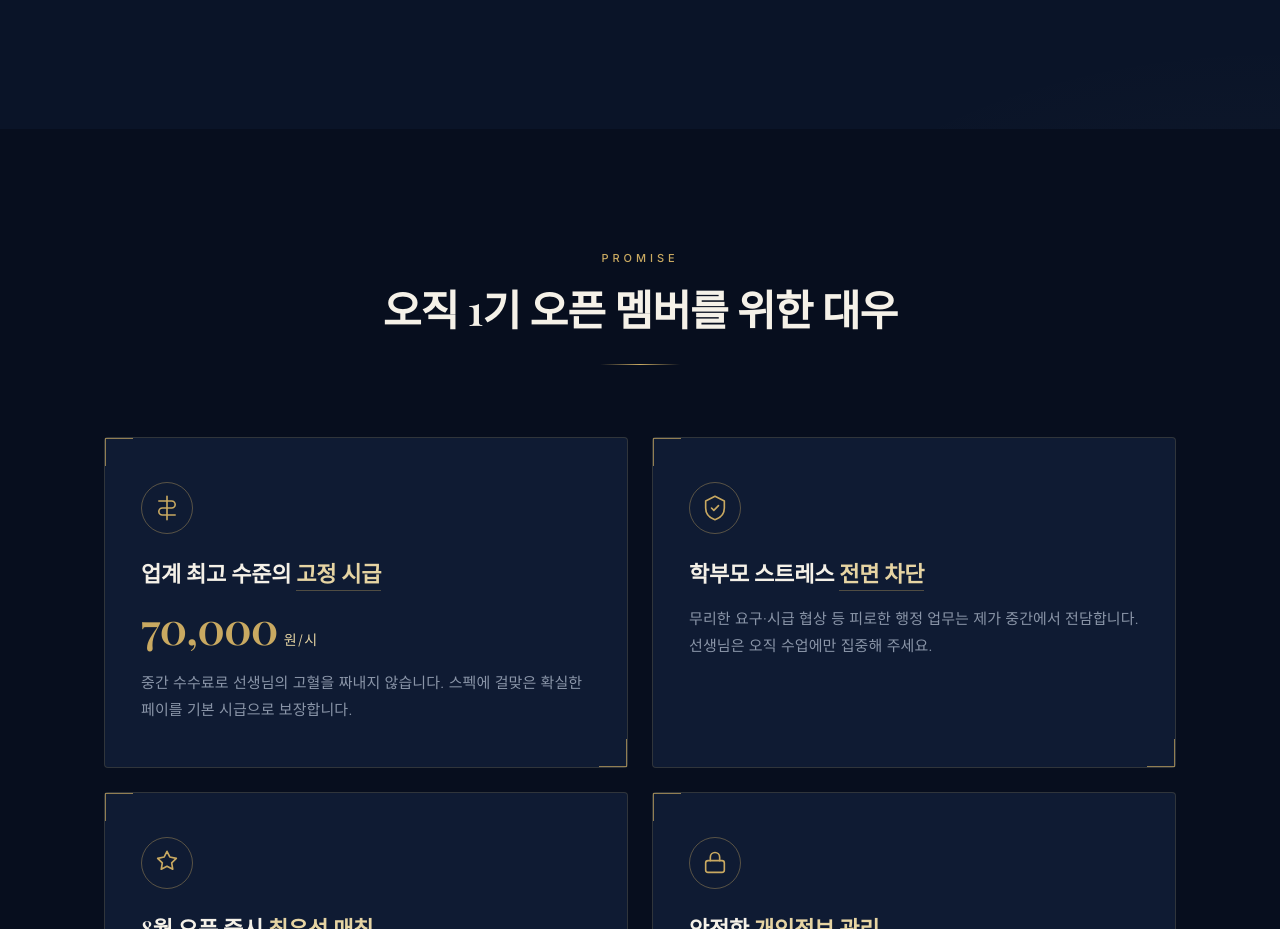
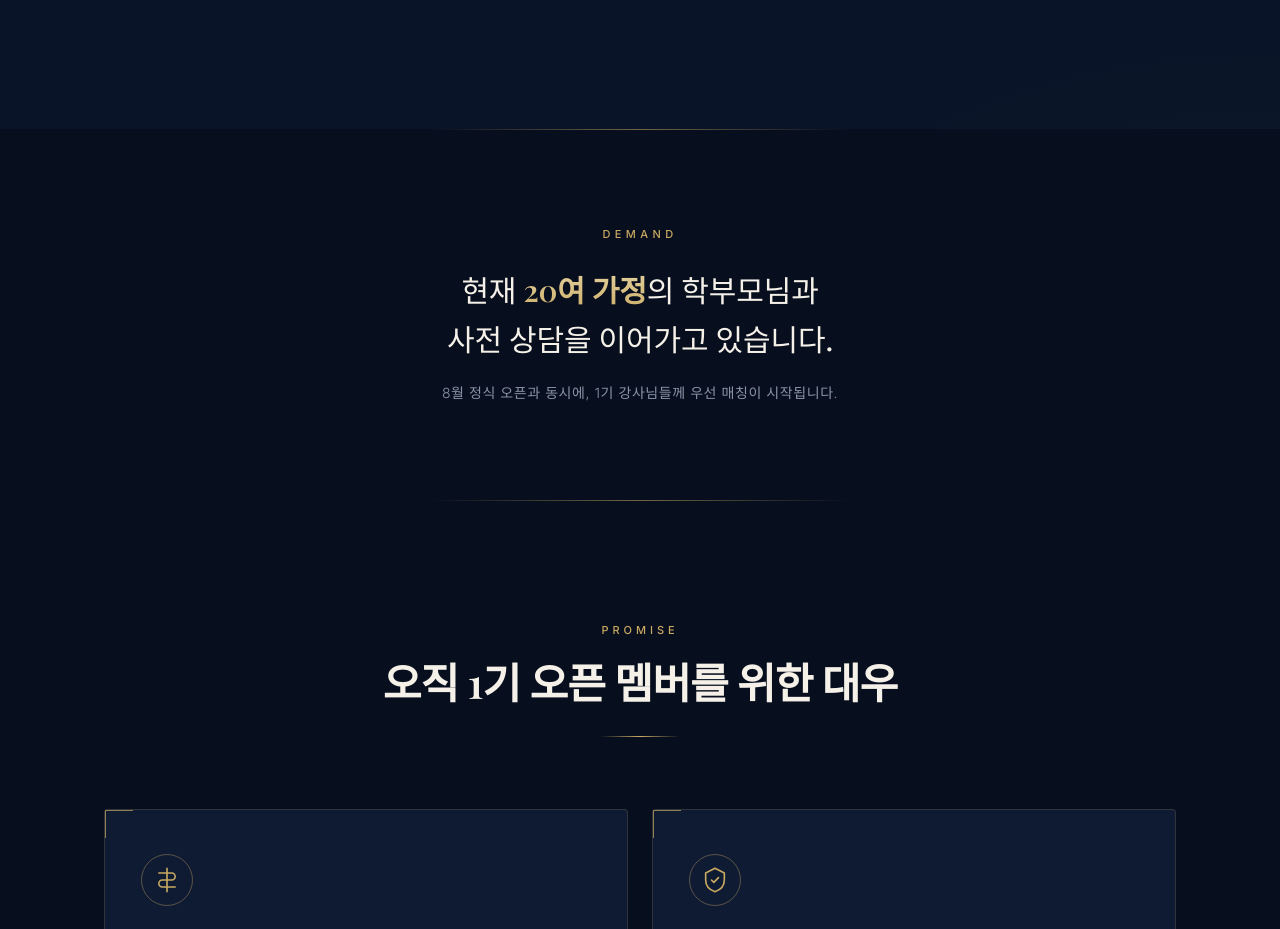
Before and after one commit to spaceIlive/tutor_landingpage, a plain HTML site: page index.html in a window 1280 px wide. Shown: the part 1260-2189 px from the top of the page. Drawn offline with nearby package versions, Linux system fonts and the light colour scheme.

Commit message:
Add demand signal section: 20여 가정 사전 상담 진행 중

```diff
--- a/index.html
+++ b/index.html
@@ -67,6 +67,22 @@
         벗어나, 고생해서 성취하신 <strong>43점이라는 가치를 온전히 인정받고
         대접받으실 수 있는 환경</strong>을 약속드립니다.
       </p>
+    </div>
+  </section>
+
+  <!-- ===================== DEMAND ===================== -->
+  <section class="section section--demand">
+    <div class="container container--narrow">
+      <div class="demand">
+        <p class="demand__eyebrow">DEMAND</p>
+        <p class="demand__title">
+          현재 <em>20여 가정</em>의 학부모님과<br />
+          사전 상담을 이어가고 있습니다.
+        </p>
+        <p class="demand__sub">
+          8월 정식 오픈과 동시에, 1기 강사님들께 우선 매칭이 시작됩니다.
+        </p>
+      </div>
     </div>
   </section>
 
--- a/styles.css
+++ b/styles.css
@@ -276,6 +276,70 @@ button { font: inherit; cursor: pointer; }
 }
 @media (min-width: 768px) {
   .intro__bar { left: 0; }
+}
+
+/* ============================================================
+   DEMAND
+   ============================================================ */
+
+.section--demand {
+  padding: 80px 0;
+  background: var(--bg-deeper);
+  position: relative;
+}
+.section--demand::before,
+.section--demand::after {
+  content: "";
+  position: absolute;
+  left: 50%; transform: translateX(-50%);
+  width: min(420px, 60%);
+  height: 1px;
+  background: linear-gradient(90deg, transparent, var(--gold), transparent);
+  opacity: 0.55;
+}
+.section--demand::before { top: 0; }
+.section--demand::after  { bottom: 0; }
+
+.demand {
+  text-align: center;
+  padding: 16px 8px;
+}
+.demand__eyebrow {
+  font-size: 11px;
+  font-weight: 500;
+  letter-spacing: 0.4em;
+  text-transform: uppercase;
+  color: var(--gold);
+  margin: 0 0 24px;
+}
+.demand__title {
+  font-family: var(--font-serif);
+  font-weight: 500;
+  font-size: clamp(22px, 2.6vw, 30px);
+  line-height: 1.55;
+  letter-spacing: -0.005em;
+  color: var(--text-primary);
+  margin: 0 0 18px;
+  word-break: keep-all;
+  overflow-wrap: break-word;
+}
+.demand__title em {
+  display: inline-block;
+  font-style: normal;
+  font-weight: 600;
+  color: var(--gold-soft);
+  background: linear-gradient(180deg, var(--gold-soft) 0%, var(--gold) 100%);
+  -webkit-background-clip: text;
+  background-clip: text;
+  -webkit-text-fill-color: transparent;
+  padding-bottom: 0.08em;
+}
+.demand__sub {
+  margin: 0;
+  font-size: 14px;
+  color: var(--text-muted);
+  letter-spacing: 0.04em;
+  line-height: 1.75;
 }
 
 /* ============================================================
```
